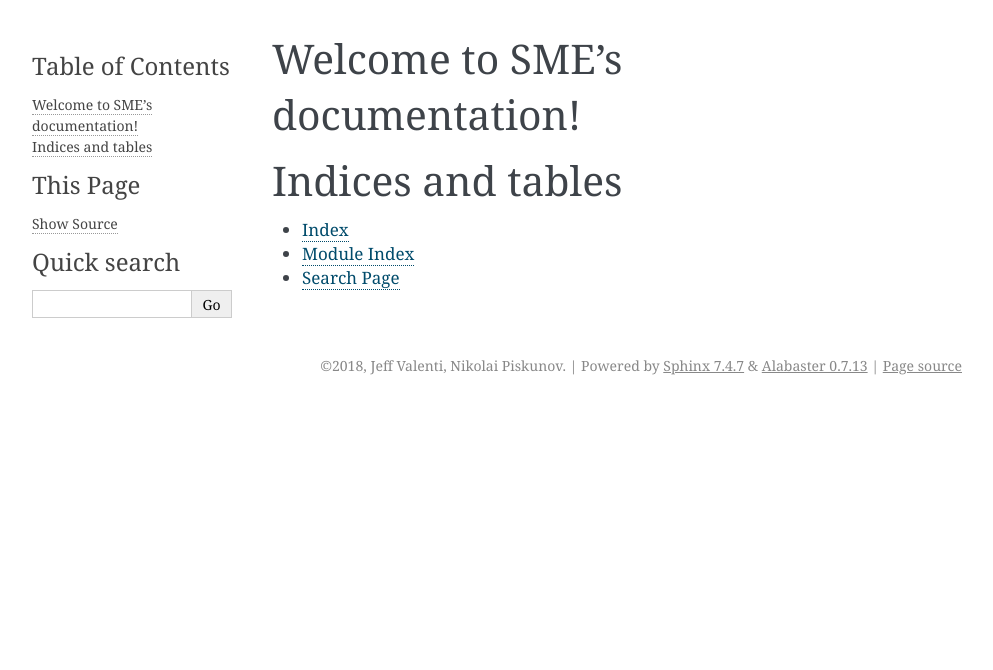
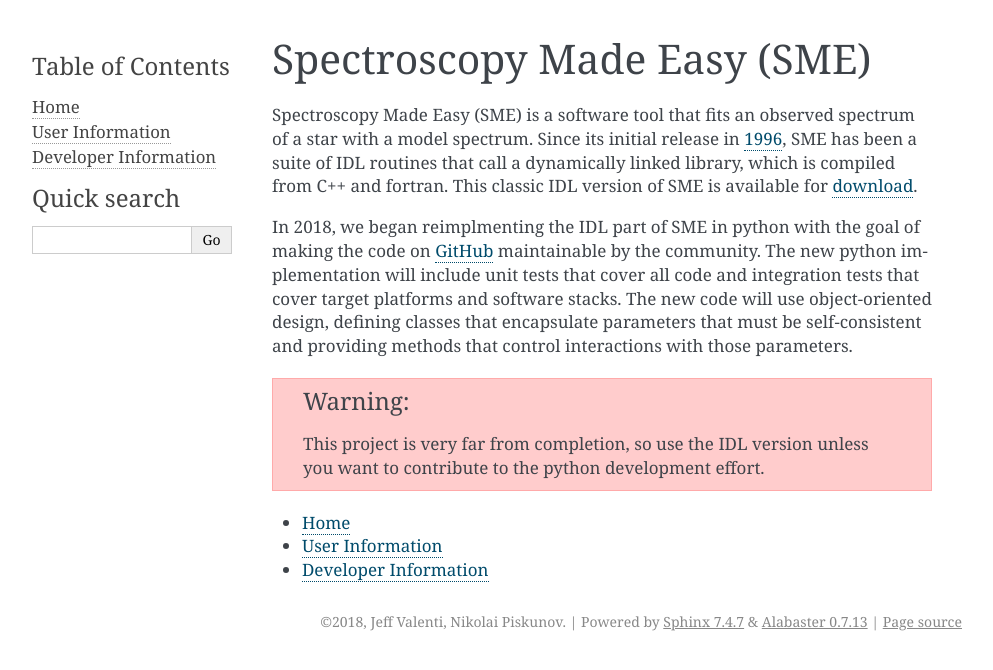
Before and after one commit to JeffValenti/SME, a Sphinx documentation site: the page built from docs/index.rst, in a window 1280 px wide. Shown: the top 670 px of the page, without its empty margins (148-1141 px from the left). Built offline with Sphinx 7.4.7, drawn with Linux system fonts in a browser that asks for light colours.

Commit message:
add initial documentation content

```diff
--- a/docs/conf.py
+++ b/docs/conf.py
@@ -12,9 +12,9 @@
 # add these directories to sys.path here. If the directory is relative to the
 # documentation root, use os.path.abspath to make it absolute, like shown here.
 #
-# import os
-# import sys
-# sys.path.insert(0, os.path.abspath('.'))
+import os
+import sys
+sys.path.insert(0, os.path.abspath('../src'))
 
 
 # -- Project information -----------------------------------------------------
@@ -96,7 +96,7 @@ html_static_path = ['_static']
 # default: ``['localtoc.html', 'relations.html', 'sourcelink.html',
 # 'searchbox.html']``.
 #
-# html_sidebars = {}
+html_sidebars = { '**': ['globaltoc.html', 'searchbox.html'] }
 
 
 # -- Options for HTMLHelp output ---------------------------------------------
--- a/docs/index.rst
+++ b/docs/index.rst
@@ -1,20 +1,30 @@
-.. SME documentation master file, created by
-   sphinx-quickstart on Thu May 10 19:03:38 2018.
-   You can adapt this file completely to your liking, but it should at least
-   contain the root `toctree` directive.
+Spectroscopy Made Easy (SME)
+============================
 
-Welcome to SME's documentation!
-===============================
+Spectroscopy Made Easy (SME) is a software tool that fits an observed
+spectrum of a star with a model spectrum. Since its initial release
+in `1996 <http://adsabs.harvard.edu/abs/1996A%26AS..118..595V>`_,
+SME has been a suite of IDL routines that call a dynamically
+linked library, which is compiled from C++ and fortran.
+This classic IDL version of SME is available for
+`download <http://www.stsci.edu/~valenti/sme.html>`_.
+
+In 2018, we began reimplmenting the IDL part of SME in python with the
+goal of making the code on `GitHub <https://github.com/JeffValenti/SME>`_
+maintainable by the community. The new python implementation will include
+unit tests that cover all code and integration tests that cover target
+platforms and software stacks.  The new code will use object-oriented
+design, defining classes that encapsulate parameters that must be
+self-consistent and providing methods that control interactions
+with those parameters.
+
+.. warning::
+   This project is very far from completion, so use the IDL version
+   unless you want to contribute to the python development effort.
 
 .. toctree::
-   :maxdepth: 2
-   :caption: Contents:
+   :maxdepth: 1
 
-
-
-Indices and tables
-==================
-
-* :ref:`genindex`
-* :ref:`modindex`
-* :ref:`search`
+   Home <self>
+   content/user.rst
+   content/developer.rst
```
Also changed, not shown: docs/content/developer.rst (added, +184 -0 lines), docs/content/user.rst (added, +32 -0 lines), 1 other file.
